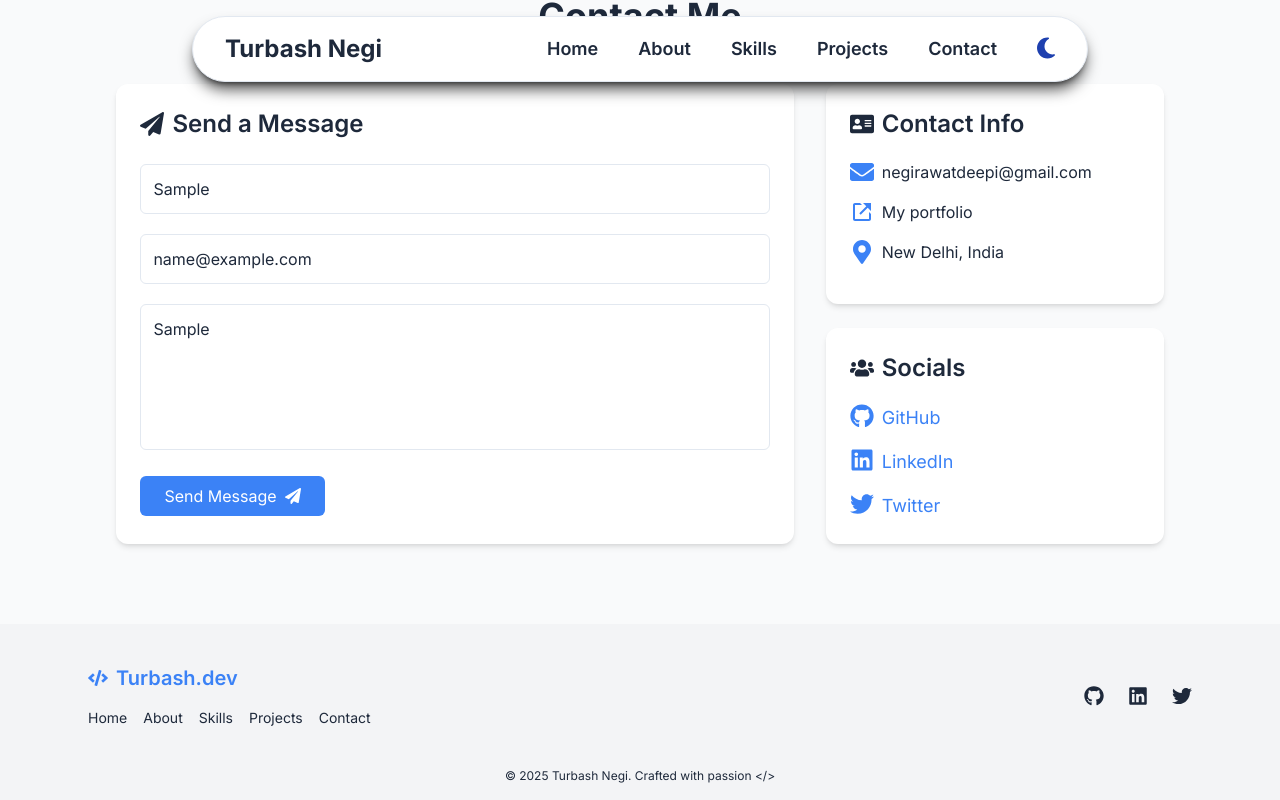
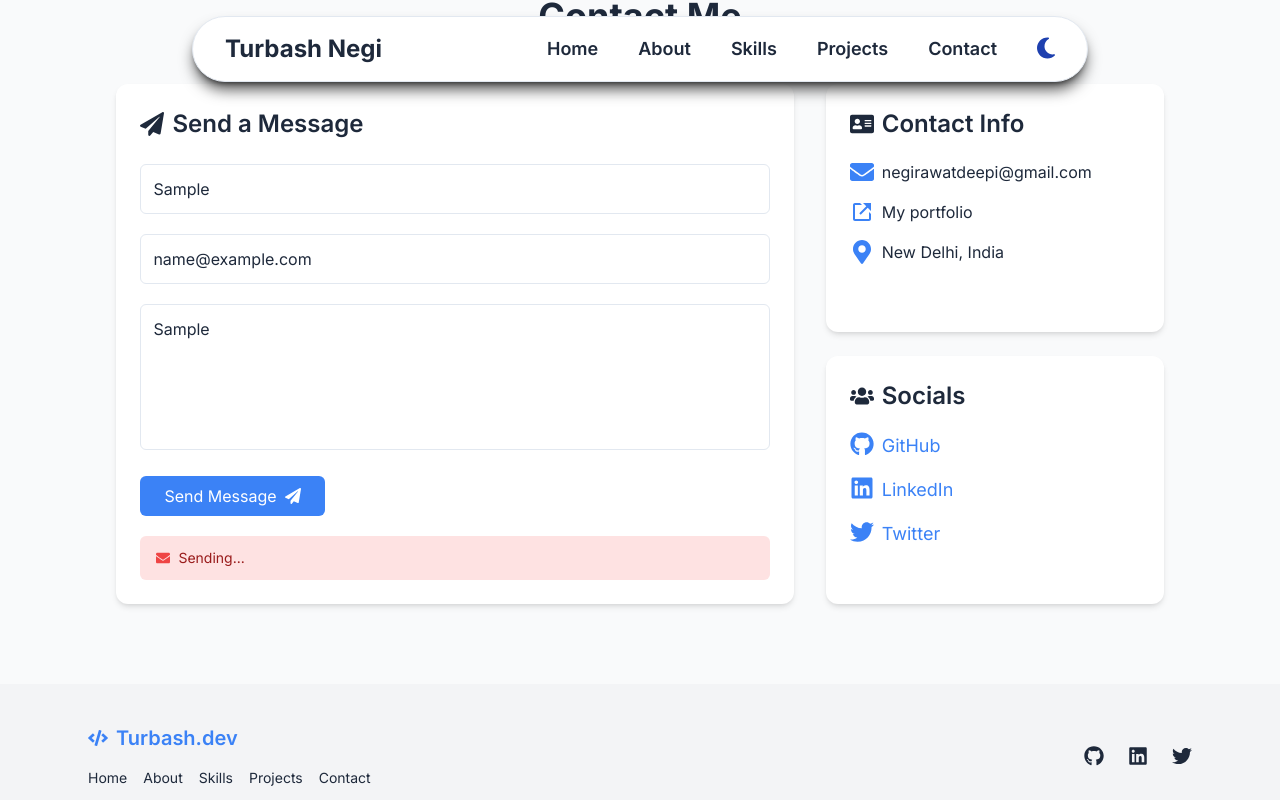
Before and after one commit to shikhar-ag87/Turbash-Portfolio-Website, a React (Create React App) app: page / in a window 1280 px wide. Both pictures are taken after typing "Sample", "name@example.com", "Sample" into the empty fields and a click on the button "Send Message". Shown: the part 3963-4763 px from the top of the page. Built offline with nearby package versions, Linux system fonts and the light colour scheme.

Commit message:
Added email sending feature Used formspree Finished finally Maybe will make improvements occassionally But won't be committing changes daily anymore

```diff
--- a/src/components/Contact.js
+++ b/src/components/Contact.js
@@ -1,4 +1,5 @@
 import React from "react";
+import { useState } from "react";
 import {
   FaEnvelope,
   FaMapMarkerAlt,
@@ -13,9 +14,30 @@ import { BiLinkExternal } from "react-icons/bi";
 import { motion } from "framer-motion";
 
 const Contact = () => {
-  const handleSubmit = (e) => {
+  const [status, setStatus] = useState("");
+
+  const handleSubmit = async (e) => {
     e.preventDefault();
-    alert("Message sent!");
+    setStatus("Sending...");
+
+    const form = new FormData(e.target);
+
+    const res = await fetch("https://formspree.io/f/mldnrknn", {
+      method: "POST",
+      body: form,
+      headers: {
+        Accept: "application/json",
+      },
+    });
+
+    const result = await res.json();
+
+    if (res.ok) {
+      setStatus("Message sent successfully!");
+      e.target.reset();
+    } else {
+      setStatus(result?.message || "Something went wrong.");
+    }
   };
 
   const containerVariants = {
@@ -68,31 +90,56 @@ const Contact = () => {
           <h3 className="text-2xl font-semibold text-fg dark:text-fg-dark mb-6 flex items-center gap-2">
             <FaPaperPlane /> Send a Message
           </h3>
-          <form className="space-y-5">
+          <form className="space-y-5" onSubmit={handleSubmit}>
             <input
               type="text"
+              name="name"
+              required
               placeholder="Your Name"
               className="w-full p-3 rounded-md bg-bg dark:bg-[#152238] text-fg dark:text-fg-dark border border-border dark:border-border-dark"
             />
             <input
               type="email"
+              name="email"
+              required
               placeholder="Your Email"
               className="w-full p-3 rounded-md bg-bg dark:bg-[#152238] text-fg dark:text-fg-dark border border-border dark:border-border-dark"
             />
             <textarea
+              name="message"
               rows="5"
+              required
               placeholder="Your Message"
               className="w-full p-3 rounded-md bg-bg dark:bg-[#152238] text-fg dark:text-fg-dark border border-border dark:border-border-dark resize-none"
             ></textarea>
             <motion.button
               type="submit"
-              onClick={handleSubmit}
               className="bg-primary dark:bg-primary-dark text-white px-6 py-2 rounded-md hover:brightness-90 hover:scale-105 transition flex items-center gap-2"
               whileHover={{ scale: 1.05 }}
               whileTap={{ scale: 0.95 }}
             >
               Send Message <FaPaperPlane />
             </motion.button>
+            {status && (
+  <motion.div
+    className={`mt-4 px-4 py-3 rounded-md text-sm font-medium flex items-center gap-2 ${
+      status.includes("success")
+        ? "bg-green-100 text-green-800 dark:bg-green-200/10 dark:text-green-400"
+        : "bg-red-100 text-red-800 dark:bg-red-200/10 dark:text-red-400"
+    }`}
+    initial={{ opacity: 0, y: 10 }}
+    animate={{ opacity: 1, y: 0 }}
+    transition={{ duration: 0.4 }}
+  >
+    {status.includes("success") ? (
+      <FaPaperPlane className="text-green-500 dark:text-green-400" />
+    ) : (
+      <FaEnvelope className="text-red-500 dark:text-red-400" />
+    )}
+    {status}
+  </motion.div>
+)}
+
           </form>
         </motion.div>
 
@@ -127,7 +174,6 @@ const Contact = () => {
                 className="text-fg dark:text-fg-dark hover:underline flex gap-2 hover:scale-105"
               >
                 <BiLinkExternal className="text-2xl text-primary dark:text-primary-dark" />
-
                 My portfolio
               </a>
             </p>
```
